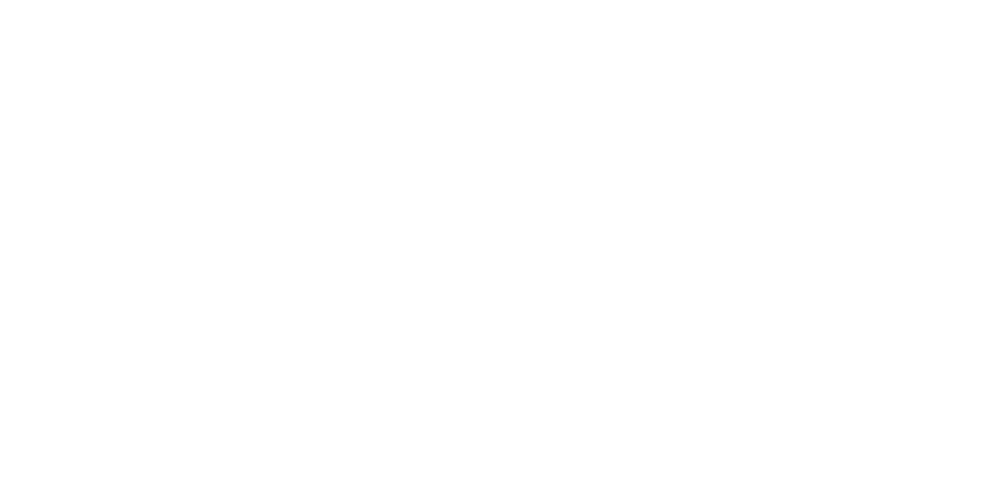
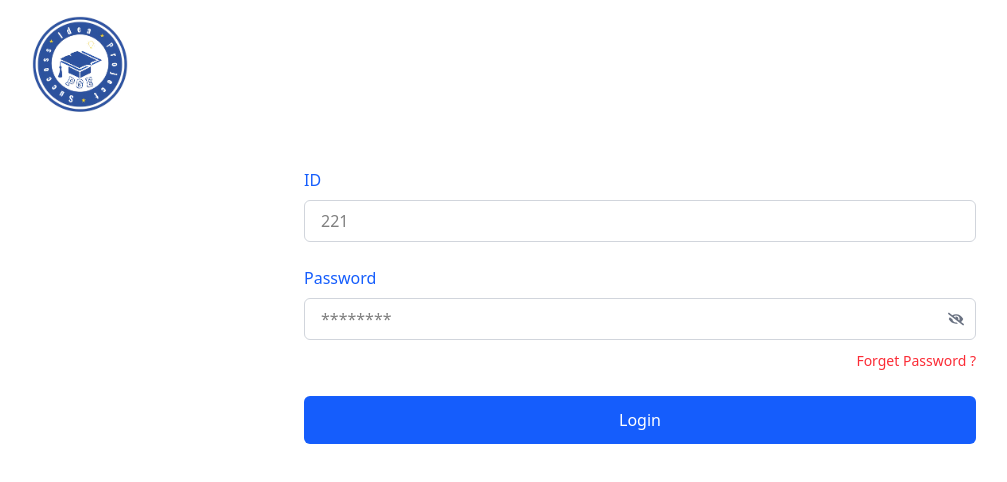
Before and after one commit to rahmatouni2003/managing-graduation-projects, a React (Vite) app: page / in a window 1280 px wide. Shown: the top 482 px of the page, without its empty margins (0-1007 px from the left). Built offline with nearby package versions, Linux system fonts and the light colour scheme.

Commit message:
login page

```diff
--- a/package.json
+++ b/package.json
@@ -12,6 +12,7 @@
   "dependencies": {
     "@emotion/react": "^11.14.0",
     "@emotion/styled": "^11.14.1",
+    "@mui/icons-material": "^7.3.7",
     "@mui/material": "^7.3.7",
     "react": "^19.2.0",
     "react-dom": "^19.2.0",
--- a/src/App.jsx
+++ b/src/App.jsx
@@ -1,4 +1,9 @@
+import Login from "./Pages/Login";
 function App() {
-  return <></>;
+  return (
+    <>
+      <Login />
+    </>
+  );
 }
 export default App;
--- a/src/Pages/Login.jsx
+++ b/src/Pages/Login.jsx
@@ -0,0 +1,87 @@
+import { useState } from "react";
+import { FaEye, FaEyeSlash } from "react-icons/fa";
+import logo from "../assets/logo.png";
+// import "../App.css";
+export default function Login() {
+  const [showPassword, setShowPassword] = useState(false);
+
+  // submit handler
+  const handleSubmit = (e) => {
+    e.preventDefault(); //  prevent reload
+    console.log("Login form submitted");
+  };
+
+  return (
+    <div
+      className="bg-white px-4
+                h-auto
+                md:min-h-screen
+                flex flex-col
+                justify-center md:justify-start
+                overflow-hidden"
+    >
+      {/* Logo */}
+      <div className="p-4">
+        <img src={logo} alt="Logo" className="w-24 h-24 mb-6 md:mb-0" />
+      </div>
+
+      {/* Form */}
+      <div className="flex justify-center items-center md:items-start w-full mt-20 md:mt-0 ">
+        <form
+          onSubmit={handleSubmit}
+          className="w-full max-w-lg md:max-w-xl lg:max-w-2xl mt-0 md:mt-10"
+        >
+          {/* ID */}
+          <div className="mb-6">
+            <label className="block text-blue-600 font-medium mb-2">ID</label>
+            <input
+              type="text"
+              placeholder="221"
+              className="w-full border border-gray-300 rounded-md px-4 py-2 focus:outline-none focus:ring-2 focus:ring-blue-500"
+            />
+          </div>
+
+          {/* Password */}
+          <div className="mb-2">
+            <label className="block text-blue-600 font-medium mb-2">
+              Password
+            </label>
+
+            <div className="relative">
+              <input
+                type={showPassword ? "text" : "password"}
+                placeholder="********"
+                className="w-full border border-gray-300 rounded-md px-4 py-2 pr-10 focus:outline-none focus:ring-2 focus:ring-blue-500"
+              />
+              <button
+                type="button"
+                onClick={() => setShowPassword(!showPassword)}
+                className="absolute right-3 top-1/2 -translate-y-1/2 text-gray-500"
+              >
+                {showPassword ? <FaEye /> : <FaEyeSlash />}
+              </button>
+            </div>
+          </div>
+
+          {/* Forget Password */}
+          <div className="text-right mb-6">
+            <button
+              type="button"
+              className="text-red-500 text-sm hover:underline"
+            >
+              Forget Password ?
+            </button>
+          </div>
+
+          {/* Login Button */}
+          <button
+            type="submit"
+            className="w-full bg-blue-600 text-white py-3 rounded-md font-medium hover:bg-blue-700 transition"
+          >
+            Login
+          </button>
+        </form>
+      </div>
+    </div>
+  );
+}
```
Also changed, not shown: src/main.jsx (+6 -6 lines), src/assets/logo.png, src/index.css (added), 1 other file (tests, documents, lock files or other folders).
